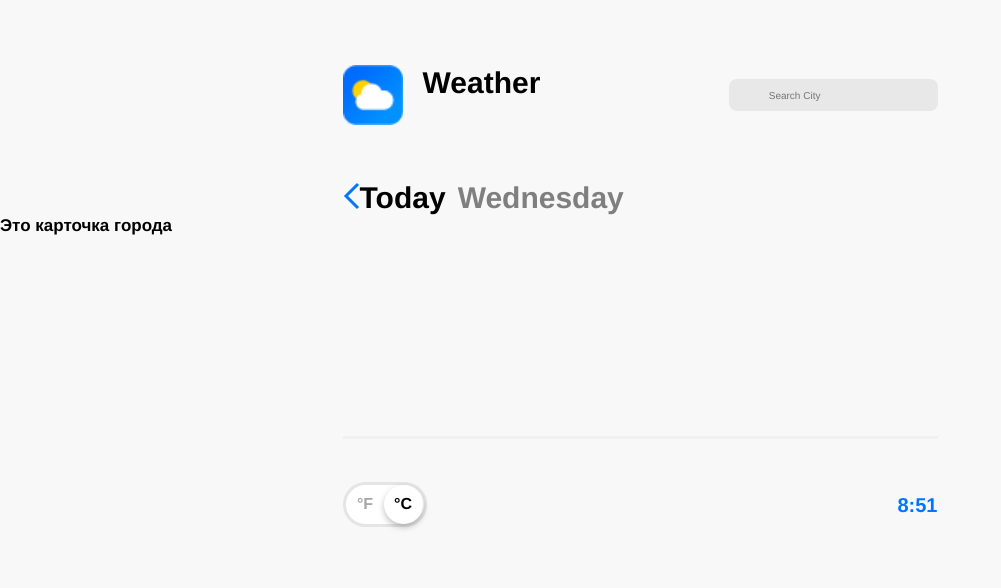
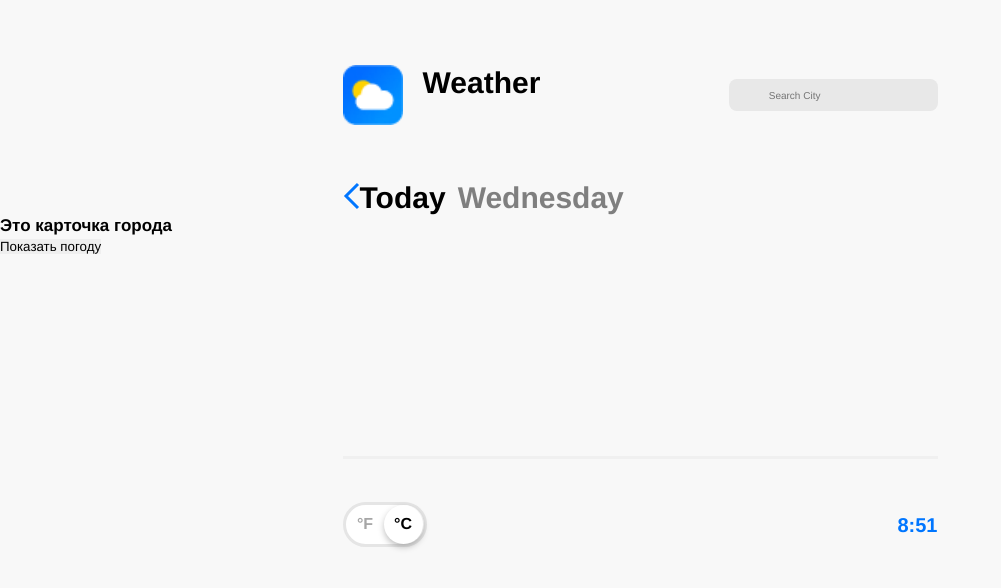
Before and after one commit to semal17/weather, a React (Create React App) app: page /city in a window 1280 px wide. Shown: the top 588 px of the page, without its empty margins (0-1001 px from the left). Built offline with nearby package versions, Linux system fonts and the light colour scheme.

Commit message:
add button

```diff
--- a/src/components/CityCard/CityCard.js
+++ b/src/components/CityCard/CityCard.js
@@ -4,6 +4,7 @@ function CityCard() {
   return (
     <>
    <p>Это карточка города</p>
+   <button type="submit">Показать погоду</button>
     </>
   );
 }
```
